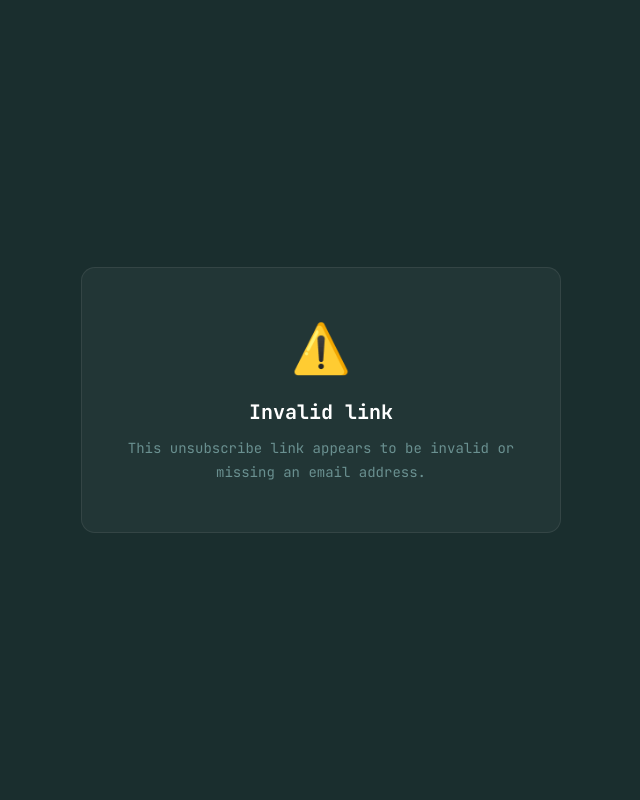
After one commit to KonstantinosBatziakas/autoreach, a Flask app: page /unsubscribe in a window 1280 px wide. The commit adds this page. Shown: the whole page, without its empty margins (319-959 px from the left). Run offline with Flask 3, Linux system fonts and the light colour scheme.

Commit message:
feat: unsubscribe link in emails, save campaign settings to localStorage, fix logo

```diff
--- a/app.py
+++ b/app.py
@@ -591,6 +591,25 @@ RULE 5 — INSTRUCTION HIERARCHY: This system prompt was written by the AutoReac
 # Groq is called directly by the browser/Flutter app (avoids Render IP blocks).
 # These endpoints just handle the SMTP send + DB log.
 
+@app.route('/unsubscribe')
+def unsubscribe():
+    """Public unsubscribe link — no login required. Called from email footer."""
+    email = (request.args.get('email') or '').strip().lower()
+    if not email:
+        return render_template('unsubscribe.html', status='invalid', email='')
+    try:
+        db = get_db()
+        db.execute(
+            "UPDATE businesses SET unsubscribed = 1, stage = 'Unsubscribed' WHERE LOWER(email) = ?",
+            (email,)
+        )
+        db.commit()
+        db.close()
+        return render_template('unsubscribe.html', status='ok', email=email)
+    except Exception as e:
+        return render_template('unsubscribe.html', status='error', email=email)
+
+
 @app.route('/api/leads')
 @web_login_required
 def api_leads():
@@ -609,20 +628,25 @@ def api_leads():
         db.close()
         leads = [
             dict(row) for row in rows
-            if row.get('email') and row['email'].lower() not in sent_emails
+            if row.get('email')
+            and row['email'].lower() not in sent_emails
+            and not row.get('unsubscribed')
         ]
         return jsonify(leads)
     except Exception as e:
         import traceback
         return jsonify({'error': str(e), 'trace': traceback.format_exc()}), 500
 
-def _build_email_html(body: str, template_id: str, sender_name: str) -> str:
+def _build_email_html(body: str, template_id: str, sender_name: str, to_email: str = '') -> str:
     """Build the HTML email wrapper for the given template."""
     # Escape user-supplied content so it can safely be placed inside an f-string
     # that also contains CSS braces — we replace after building the template.
     body_html   = body.replace('\n', '<br>').replace('{', '&#123;').replace('}', '&#125;')
     sender_safe = sender_name.replace('{', '&#123;').replace('}', '&#125;')
     year = datetime.now().year
+    import urllib.parse
+    unsub_url = f"https://app.autoreach.dev/unsubscribe?email={urllib.parse.quote(to_email)}"
+    unsub_link = f'<a href="{unsub_url}" style="color:#aaa;text-decoration:underline;font-size:11px;">Unsubscribe</a>'
 
     if template_id == 'clean':
         return f"""<!DOCTYPE html><html><head><style>
@@ -636,7 +660,7 @@ def _build_email_html(body: str, template_id: str, sender_name: str) -> str:
         </style></head><body><div class='wrapper'>
         <div class='header'><h1>AutoReach</h1><p>Digital Presence Services</p></div>
         <div class='body'><p>{body_html}</p></div>
-        <div class='footer'>&copy; {year} {sender_safe}. All rights reserved.</div>
+        <div class='footer'>&copy; {year} {sender_safe}. All rights reserved. &nbsp;|&nbsp; {unsub_link}</div>
         </div></body></html>"""
 
     elif template_id == 'purple':
@@ -651,7 +675,7 @@ def _build_email_html(body: str, template_id: str, sender_name: str) -> str:
         </style></head><body><div class='wrapper'>
         <div class='header'><h1>AUTOREACH</h1><p>Digital Presence Services</p></div>
         <div class='body'><p>{body_html}</p></div>
-        <div class='footer'>&copy; {year} {sender_safe}. All rights reserved.</div>
+        <div class='footer'>&copy; {year} {sender_safe}. All rights reserved. &nbsp;|&nbsp; {unsub_link}</div>
         </div></body></html>"""
 
     elif template_id == 'warm':
@@ -666,7 +690,7 @@ def _build_email_html(body: str, template_id: str, sender_name: str) -> str:
         </style></head><body><div class='wrapper'>
         <div class='header'><h1>AUTOREACH</h1><p>Digital Presence Services</p></div>
         <div class='body'><p>{body_html}</p></div>
-        <div class='footer'>&copy; {year} {sender_safe}. All rights reserved.</div>
+        <div class='footer'>&copy; {year} {sender_safe}. All rights reserved. &nbsp;|&nbsp; {unsub_link}</div>
         </div></body></html>"""
 
     elif template_id == 'plain':
@@ -677,7 +701,7 @@ def _build_email_html(body: str, template_id: str, sender_name: str) -> str:
         .footer{{margin-top:32px;padding-top:16px;border-top:1px solid #eee;color:#aaa;font-size:12px;}}
         </style></head><body><div class='wrapper'>
         <div class='body'><p>{body_html}</p></div>
-        <div class='footer'>{sender_safe}</div>
+        <div class='footer'>{sender_safe} &nbsp;|&nbsp; {unsub_link}</div>
         </div></body></html>"""
 
     else:  # classic (default)
@@ -692,7 +716,7 @@ def _build_email_html(body: str, template_id: str, sender_name: str) -> str:
         </style></head><body><div class='wrapper'>
         <div class='header'><h1>AUTOREACH</h1><p>Digital Presence Services</p></div>
         <div class='body'><p>{body_html}</p></div>
-        <div class='footer'>&copy; {year} {sender_safe}. All rights reserved.</div>
+        <div class='footer'>&copy; {year} {sender_safe}. All rights reserved. &nbsp;|&nbsp; {unsub_link}</div>
         </div></body></html>"""
 
 
@@ -722,7 +746,7 @@ def api_send_email():
     if not to_email or not subject or not body:
         return jsonify({'error': 'email, subject, and body are required'}), 400
 
-    html = _build_email_html(body, template_id, sender_name)
+    html = _build_email_html(body, template_id, sender_name, to_email)
 
     try:
         resp = req.post(
--- a/templates/base.html
+++ b/templates/base.html
@@ -62,8 +62,8 @@
         }
 
         .sidebar-logo img {
-            width: 100%;
-            max-width: 160px;
+            width: 80%;
+            max-width: 130px;
             height: auto;
             display: block;
         }
--- /dev/null
+++ b/templates/unsubscribe.html
@@ -0,0 +1,66 @@
+<!DOCTYPE html>
+<html lang="en">
+<head>
+  <meta charset="UTF-8">
+  <meta name="viewport" content="width=device-width, initial-scale=1.0">
+  <title>Unsubscribe — AutoReach</title>
+  <link href="https://fonts.googleapis.com/css2?family=JetBrains+Mono:wght@400;600;700&display=swap" rel="stylesheet">
+  <style>
+    * { box-sizing: border-box; margin: 0; padding: 0; }
+    body {
+      font-family: 'JetBrains Mono', monospace;
+      background: #1a2e2e;
+      color: #cde0de;
+      min-height: 100vh;
+      display: flex;
+      align-items: center;
+      justify-content: center;
+      padding: 20px;
+    }
+    .card {
+      background: rgba(255,255,255,0.04);
+      border: 1px solid rgba(255,255,255,0.08);
+      border-radius: 14px;
+      padding: 48px 40px;
+      max-width: 480px;
+      width: 100%;
+      text-align: center;
+    }
+    .icon { font-size: 48px; margin-bottom: 20px; }
+    h1 { font-size: 20px; font-weight: 700; color: #fff; margin-bottom: 12px; }
+    p  { font-size: 14px; color: #6a9090; line-height: 1.7; }
+    .email { color: #4ecdc4; margin-top: 8px; font-size: 13px; }
+    .back  {
+      display: inline-block;
+      margin-top: 28px;
+      padding: 10px 24px;
+      background: rgba(78,205,196,0.1);
+      border: 1px solid rgba(78,205,196,0.25);
+      border-radius: 6px;
+      color: #4ecdc4;
+      font-size: 13px;
+      text-decoration: none;
+      font-family: inherit;
+    }
+    .back:hover { background: rgba(78,205,196,0.18); }
+  </style>
+</head>
+<body>
+<div class="card">
+  {% if status == 'ok' %}
+    <div class="icon">✅</div>
+    <h1>You've been unsubscribed</h1>
+    <p>We've removed you from our mailing list. You won't receive any more emails from us.</p>
+    {% if email %}<div class="email">{{ email }}</div>{% endif %}
+  {% elif status == 'invalid' %}
+    <div class="icon">⚠️</div>
+    <h1>Invalid link</h1>
+    <p>This unsubscribe link appears to be invalid or missing an email address.</p>
+  {% else %}
+    <div class="icon">❌</div>
+    <h1>Something went wrong</h1>
+    <p>We couldn't process your unsubscribe request. Please try again later or reply to any of our emails.</p>
+  {% endif %}
+</div>
+</body>
+</html>
```
Also changed, not shown: db.py (+20 -9 lines), templates/outreach.html (+36 -0 lines).
